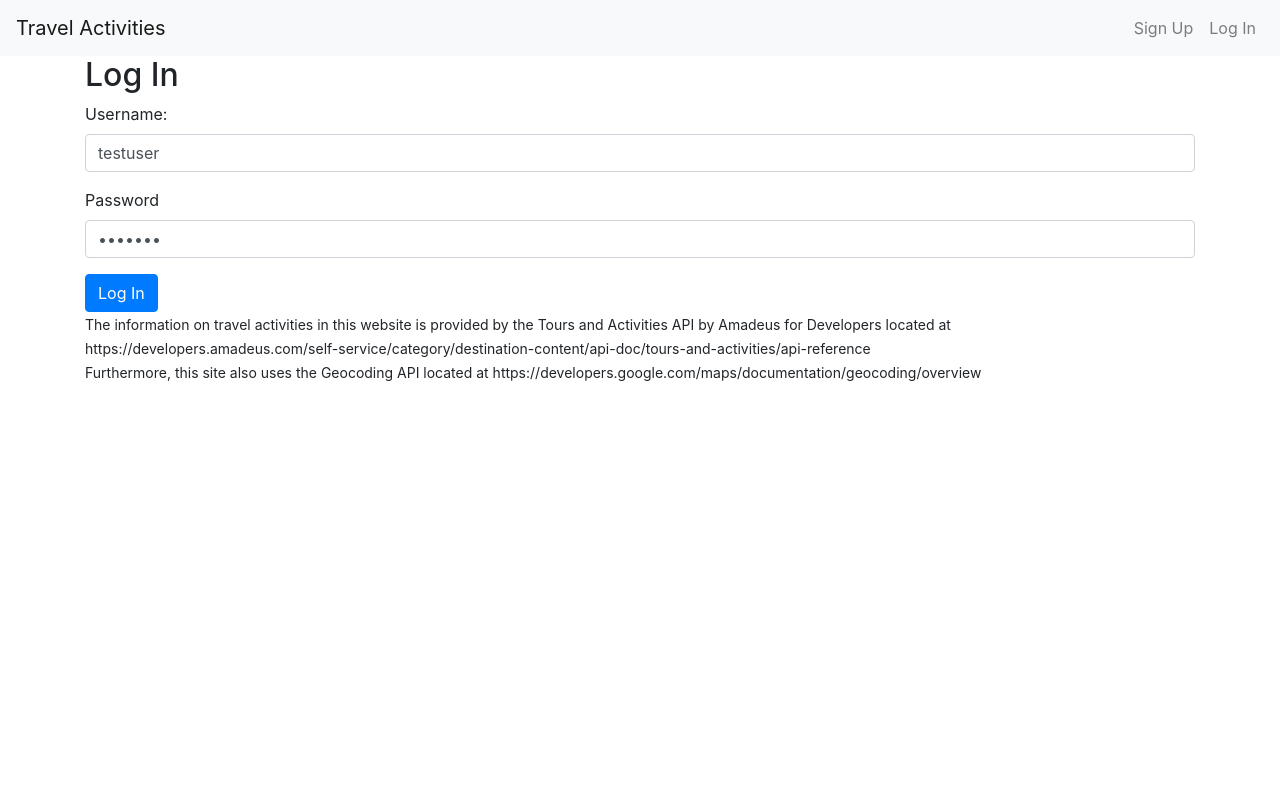
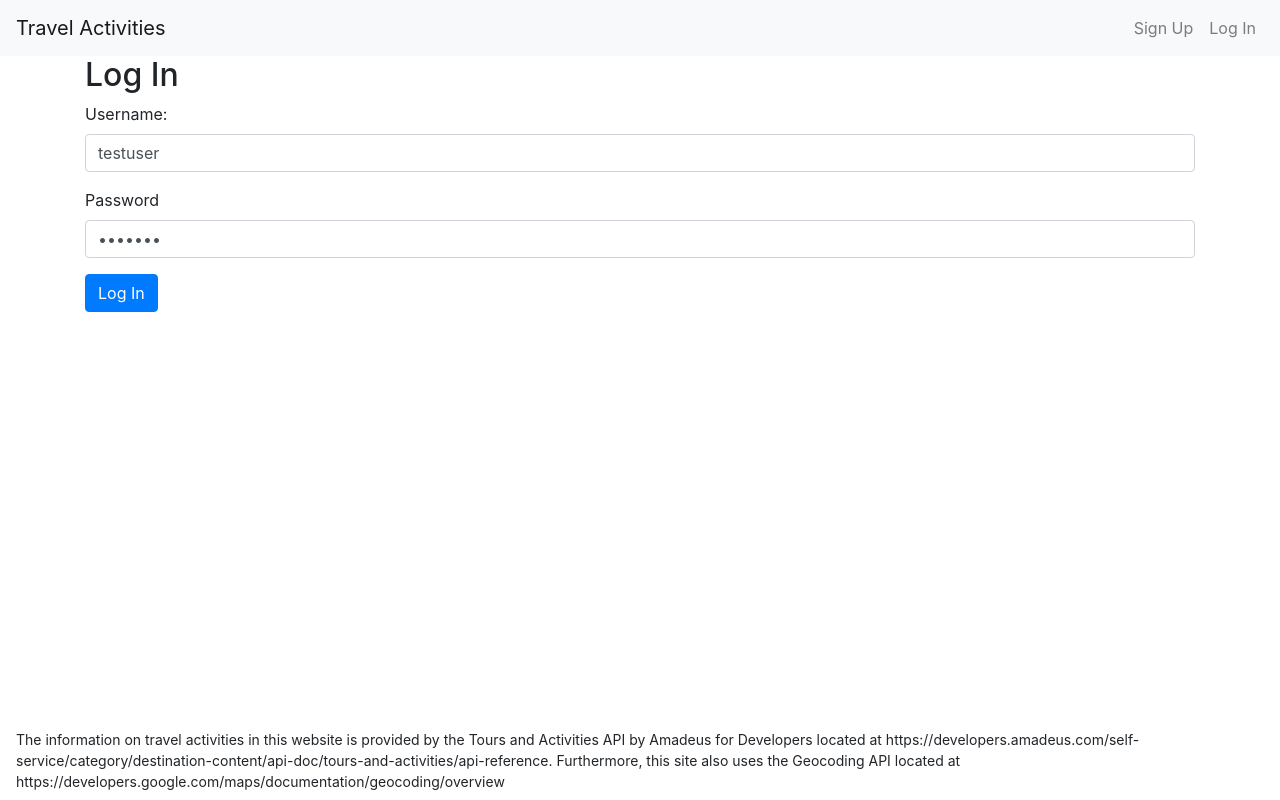
Before and after one commit to stgibson/capstone_2_travel_activities, a React (Create React App) app in the folder frontend/: page /login in a window 1280 px wide. Built offline with nearby package versions, Linux system fonts and the light colour scheme.

Commit message:
Made footer stick to bottom. Modified Footer() in frontend/src/Footer.js

```diff
--- a/frontend/src/Footer.js
+++ b/frontend/src/Footer.js
@@ -1,26 +1,22 @@
 import React from "react";
+import Navbar from "react-bootstrap/Navbar";
 
 /**
- * Component for displaying acknowledgements for the website
+ * Component for displaying acknowledgements for the website. Uses Navbar to
+ * make footer stick to bottom.
  * @returns JSX code for rendering footer
  */
 const Footer = () => {
   return (
-    <>
-      <div>
+    <Navbar fixed="bottom">
       <small>
         The information on travel activities in this website is provided by the
         Tours and Activities API by Amadeus for Developers located at
-          https://developers.amadeus.com/self-service/category/destination-content/api-doc/tours-and-activities/api-reference
-        </small>
-      </div>
-      <div>
-        <small>
+        https://developers.amadeus.com/self-service/category/destination-content/api-doc/tours-and-activities/api-reference.
         Furthermore, this site also uses the Geocoding API located at
         https://developers.google.com/maps/documentation/geocoding/overview
       </small>
-      </div>
-    </>
+    </Navbar>
   );
 };
 
```
Lines whose indentation alone changed are shown as unchanged.
